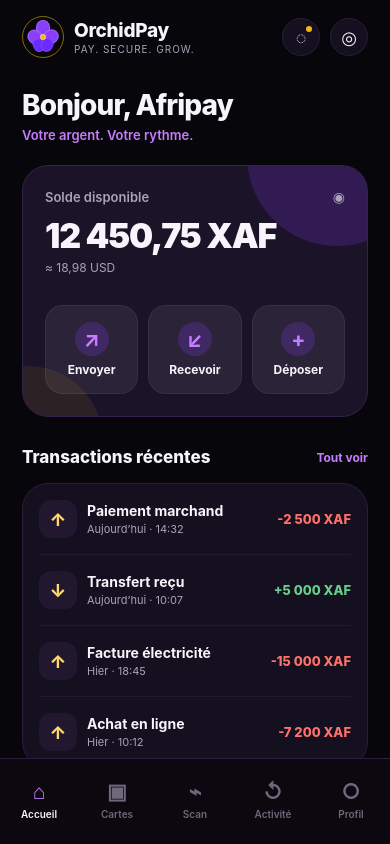
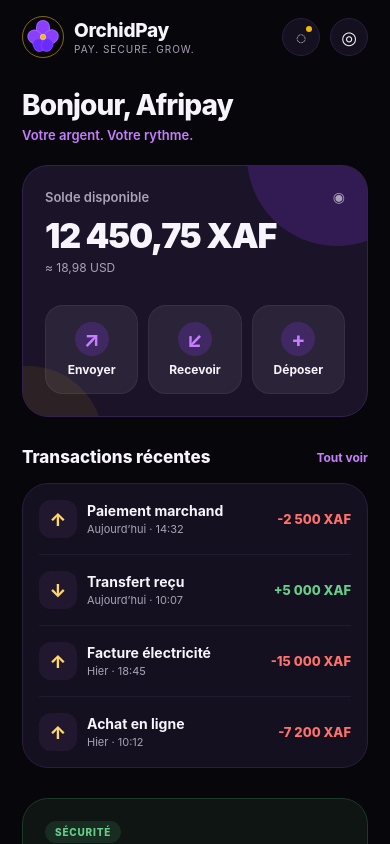
Before and after one commit to adminluxe/orchidpay, a React Native app: screen / in a window 390 px wide. Built offline with nearby package versions, Linux system fonts and the light colour scheme.

Commit message:
feat: wire premium home actions to functional flows

```diff
--- a/src/screens/HomeScreen.tsx
+++ b/src/screens/HomeScreen.tsx
@@ -10,37 +10,20 @@ import {
 } from 'react-native';
 import OrchidMark from '../components/OrchidMark';
 import { colors, radius, spacing } from '../theme';
+import type { Navigate } from '../types';
+import { mockTransactions, walletSnapshot } from '../data/mock';
 
 const actions = [
-  { label: 'Envoyer', symbol: '↗' },
-  { label: 'Recevoir', symbol: '↙' },
-  { label: 'Déposer', symbol: '+' },
+  { label: 'Envoyer', symbol: '↗', route: 'send' as const },
+  { label: 'Recevoir', symbol: '↙', route: 'receive' as const },
+  { label: 'Déposer', symbol: '+', route: 'deposit' as const },
 ];
 
-const transactions = [
-  { title: 'Paiement marchand', meta: "Aujourd’hui · 14:32", amount: '-2 500 XAF', tone: 'danger' },
-  { title: 'Transfert reçu', meta: "Aujourd’hui · 10:07", amount: '+5 000 XAF', tone: 'success' },
-  { title: 'Facture électricité', meta: 'Hier · 18:45', amount: '-15 000 XAF', tone: 'danger' },
-  { title: 'Achat en ligne', meta: 'Hier · 10:12', amount: '-7 200 XAF', tone: 'danger' },
-] as const;
-
-const tabs = [
-  { label: 'Accueil', symbol: '⌂', active: true },
-  { label: 'Cartes', symbol: '▣' },
-  { label: 'Scan', symbol: '⌁' },
-  { label: 'Activité', symbol: '↺' },
-  { label: 'Profil', symbol: '○' },
-];
-
-export default function HomeScreen() {
+export default function HomeScreen({ navigate }: { navigate: Navigate }) {
   return (
     <SafeAreaView style={styles.safeArea}>
       <StatusBar barStyle="light-content" />
-      <View style={styles.root}>
-        <ScrollView
-          contentContainerStyle={styles.content}
-          showsVerticalScrollIndicator={false}
-        >
+      <ScrollView contentContainerStyle={styles.content} showsVerticalScrollIndicator={false}>
         <View style={styles.header}>
           <View style={styles.brandRow}>
             <OrchidMark size={42} />
@@ -49,43 +32,27 @@ export default function HomeScreen() {
               <Text style={styles.brandTagline}>Pay. Secure. Grow.</Text>
             </View>
           </View>
-
           <View style={styles.headerActions}>
-              <TouchableOpacity style={styles.iconButton} activeOpacity={0.8}>
-                <Text style={styles.iconButtonText}>◌</Text>
-                <View style={styles.notificationDot} />
-              </TouchableOpacity>
-              <TouchableOpacity style={styles.iconButton} activeOpacity={0.8}>
-                <Text style={styles.iconButtonText}>◎</Text>
-              </TouchableOpacity>
+            <TouchableOpacity style={styles.iconButton} activeOpacity={0.8}><Text style={styles.iconButtonText}>◌</Text><View style={styles.notificationDot} /></TouchableOpacity>
+            <TouchableOpacity style={styles.iconButton} activeOpacity={0.8} onPress={() => navigate('profile')}><Text style={styles.iconButtonText}>◎</Text></TouchableOpacity>
           </View>
         </View>
 
         <View style={styles.greetingBlock}>
-            <Text style={styles.greeting}>Bonjour, Afripay</Text>
+          <Text style={styles.greeting}>Bonjour, {walletSnapshot.accountName}</Text>
           <Text style={styles.greetingAccent}>Votre argent. Votre rythme.</Text>
         </View>
 
         <View style={styles.balanceCard}>
           <View style={styles.balanceGlowTop} />
           <View style={styles.balanceGlowBottom} />
-            <View style={styles.balanceHeader}>
-              <Text style={styles.balanceLabel}>Solde disponible</Text>
-              <Text style={styles.balanceEye}>◉</Text>
-            </View>
-            <Text style={styles.balanceValue}>12 450,75 XAF</Text>
-            <Text style={styles.balanceFiat}>≈ 18,98 USD</Text>
-
+          <View style={styles.balanceHeader}><Text style={styles.balanceLabel}>Solde disponible</Text><Text style={styles.balanceEye}>◉</Text></View>
+          <Text style={styles.balanceValue}>{walletSnapshot.balance}</Text>
+          <Text style={styles.balanceFiat}>{walletSnapshot.fiat}</Text>
           <View style={styles.actionRow}>
             {actions.map((action) => (
-                <TouchableOpacity
-                  key={action.label}
-                  style={styles.actionButton}
-                  activeOpacity={0.85}
-                >
-                  <View style={styles.actionSymbolWrap}>
-                    <Text style={styles.actionSymbol}>{action.symbol}</Text>
-                  </View>
+              <TouchableOpacity key={action.label} style={styles.actionButton} activeOpacity={0.85} onPress={() => navigate(action.route)}>
+                <View style={styles.actionSymbolWrap}><Text style={styles.actionSymbol}>{action.symbol}</Text></View>
                 <Text style={styles.actionLabel}>{action.label}</Text>
               </TouchableOpacity>
             ))}
@@ -94,374 +61,74 @@ export default function HomeScreen() {
 
         <View style={styles.sectionHeader}>
           <Text style={styles.sectionTitle}>Transactions récentes</Text>
-            <TouchableOpacity activeOpacity={0.8}>
-              <Text style={styles.sectionLink}>Tout voir</Text>
-            </TouchableOpacity>
+          <TouchableOpacity activeOpacity={0.8} onPress={() => navigate('activity')}><Text style={styles.sectionLink}>Tout voir</Text></TouchableOpacity>
         </View>
 
         <View style={styles.transactionCard}>
-            {transactions.map((item, index) => (
-              <View
-                key={`${item.title}-${item.meta}`}
-                style={[
-                  styles.transactionRow,
-                  index < transactions.length - 1 && styles.transactionDivider,
-                ]}
-              >
-                <View style={styles.transactionIcon}>
-                  <Text style={styles.transactionIconText}>
-                    {item.amount.startsWith('+') ? '↓' : '↑'}
-                  </Text>
-                </View>
-                <View style={styles.transactionCopy}>
-                  <Text style={styles.transactionTitle}>{item.title}</Text>
-                  <Text style={styles.transactionMeta}>{item.meta}</Text>
-                </View>
-                <Text
-                  style={[
-                    styles.transactionAmount,
-                    item.tone === 'success' ? styles.amountSuccess : styles.amountDanger,
-                  ]}
-                >
-                  {item.amount}
-                </Text>
+          {mockTransactions.map((item, index) => (
+            <View key={item.id} style={[styles.transactionRow, index < mockTransactions.length - 1 && styles.transactionDivider]}>
+              <View style={styles.transactionIcon}><Text style={styles.transactionIconText}>{item.amount.startsWith('+') ? '↓' : '↑'}</Text></View>
+              <View style={styles.transactionCopy}><Text style={styles.transactionTitle}>{item.title}</Text><Text style={styles.transactionMeta}>{item.meta}</Text></View>
+              <Text style={[styles.transactionAmount, item.tone === 'success' ? styles.amountSuccess : styles.amountDanger]}>{item.amount}</Text>
             </View>
           ))}
         </View>
 
         <View style={styles.insightCard}>
-            <View style={styles.insightBadge}>
-              <Text style={styles.insightBadgeText}>Sécurité</Text>
-            </View>
+          <View style={styles.insightBadge}><Text style={styles.insightBadgeText}>Sécurité</Text></View>
           <Text style={styles.insightTitle}>Votre portefeuille est protégé.</Text>
-            <Text style={styles.insightText}>
-              Les mouvements sensibles demanderont toujours une validation forte avant exécution.
-            </Text>
+          <Text style={styles.insightText}>Les mouvements sensibles demanderont toujours une validation forte avant exécution.</Text>
         </View>
       </ScrollView>
-
-        <View style={styles.tabBar}>
-          {tabs.map((tab) => (
-            <TouchableOpacity key={tab.label} style={styles.tabItem} activeOpacity={0.8}>
-              <Text style={[styles.tabSymbol, tab.active && styles.tabSymbolActive]}>
-                {tab.symbol}
-              </Text>
-              <Text style={[styles.tabLabel, tab.active && styles.tabLabelActive]}>
-                {tab.label}
-              </Text>
-            </TouchableOpacity>
-          ))}
-        </View>
-      </View>
     </SafeAreaView>
   );
 }
 
 const styles = StyleSheet.create({
-  safeArea: {
-    flex: 1,
-    backgroundColor: colors.ink,
-  },
-  root: {
-    flex: 1,
-    backgroundColor: colors.ink,
-  },
-  content: {
-    paddingHorizontal: spacing.lg,
-    paddingTop: spacing.md,
-    paddingBottom: 112,
-  },
-  header: {
-    flexDirection: 'row',
-    alignItems: 'center',
-    justifyContent: 'space-between',
-  },
-  brandRow: {
-    flexDirection: 'row',
-    alignItems: 'center',
-  },
-  brandCopy: {
-    marginLeft: spacing.sm,
-  },
-  brandName: {
-    color: colors.text,
-    fontSize: 19,
-    fontWeight: '800',
-    letterSpacing: -0.3,
-  },
-  brandTagline: {
-    color: colors.textMuted,
-    marginTop: 1,
-    fontSize: 10,
-    letterSpacing: 1,
-    textTransform: 'uppercase',
-  },
-  headerActions: {
-    flexDirection: 'row',
-    gap: spacing.sm,
-  },
-  iconButton: {
-    width: 38,
-    height: 38,
-    borderRadius: 19,
-    backgroundColor: colors.panel,
-    borderWidth: 1,
-    borderColor: colors.panelBorder,
-    alignItems: 'center',
-    justifyContent: 'center',
-  },
-  iconButtonText: {
-    color: colors.text,
-    fontSize: 18,
-  },
-  notificationDot: {
-    position: 'absolute',
-    right: 7,
-    top: 7,
-    width: 6,
-    height: 6,
-    borderRadius: 3,
-    backgroundColor: colors.gold,
-  },
-  greetingBlock: {
-    marginTop: spacing.xl,
-    marginBottom: spacing.lg,
-  },
-  greeting: {
-    color: colors.text,
-    fontSize: 28,
-    fontWeight: '800',
-    letterSpacing: -0.9,
-  },
-  greetingAccent: {
-    color: colors.purpleSoft,
-    fontSize: 13,
-    marginTop: 5,
-    fontWeight: '600',
-  },
-  balanceCard: {
-    overflow: 'hidden',
-    backgroundColor: colors.panelElevated,
-    borderWidth: 1,
-    borderColor: '#35214E',
-    borderRadius: radius.lg,
-    padding: spacing.lg,
-  },
-  balanceGlowTop: {
-    position: 'absolute',
-    width: 180,
-    height: 180,
-    borderRadius: 90,
-    backgroundColor: 'rgba(138,63,252,0.20)',
-    right: -60,
-    top: -100,
-  },
-  balanceGlowBottom: {
-    position: 'absolute',
-    width: 150,
-    height: 150,
-    borderRadius: 75,
-    backgroundColor: 'rgba(240,185,11,0.08)',
-    left: -70,
-    bottom: -100,
-  },
-  balanceHeader: {
-    flexDirection: 'row',
-    justifyContent: 'space-between',
-    alignItems: 'center',
-  },
-  balanceLabel: {
-    color: colors.textMuted,
-    fontSize: 13,
-    fontWeight: '600',
-  },
-  balanceEye: {
-    color: colors.textMuted,
-  },
-  balanceValue: {
-    color: colors.text,
-    fontSize: 34,
-    fontWeight: '900',
-    letterSpacing: -1.2,
-    marginTop: spacing.sm,
-  },
-  balanceFiat: {
-    color: colors.textMuted,
-    fontSize: 12,
-    marginTop: 4,
-  },
-  actionRow: {
-    flexDirection: 'row',
-    gap: spacing.sm,
-    marginTop: spacing.xl,
-  },
-  actionButton: {
-    flex: 1,
-    backgroundColor: 'rgba(255,255,255,0.07)',
-    borderRadius: radius.md,
-    alignItems: 'center',
-    paddingVertical: spacing.md,
-    borderWidth: 1,
-    borderColor: 'rgba(255,255,255,0.06)',
-  },
-  actionSymbolWrap: {
-    width: 34,
-    height: 34,
-    borderRadius: 17,
-    alignItems: 'center',
-    justifyContent: 'center',
-    backgroundColor: 'rgba(138,63,252,0.22)',
-    marginBottom: spacing.xs,
-  },
-  actionSymbol: {
-    color: colors.purpleSoft,
-    fontSize: 21,
-    fontWeight: '700',
-  },
-  actionLabel: {
-    color: colors.text,
-    fontSize: 12,
-    fontWeight: '700',
-  },
-  sectionHeader: {
-    flexDirection: 'row',
-    justifyContent: 'space-between',
-    alignItems: 'center',
-    marginTop: spacing.xl,
-    marginBottom: spacing.md,
-  },
-  sectionTitle: {
-    color: colors.text,
-    fontSize: 17,
-    fontWeight: '800',
-  },
-  sectionLink: {
-    color: colors.purpleSoft,
-    fontSize: 12,
-    fontWeight: '700',
-  },
-  transactionCard: {
-    backgroundColor: colors.panel,
-    borderRadius: radius.lg,
-    borderWidth: 1,
-    borderColor: colors.panelBorder,
-    paddingHorizontal: spacing.md,
-  },
-  transactionRow: {
-    flexDirection: 'row',
-    alignItems: 'center',
-    paddingVertical: spacing.md,
-  },
-  transactionDivider: {
-    borderBottomWidth: StyleSheet.hairlineWidth,
-    borderBottomColor: colors.divider,
-  },
-  transactionIcon: {
-    width: 38,
-    height: 38,
-    borderRadius: 12,
-    backgroundColor: '#211830',
-    alignItems: 'center',
-    justifyContent: 'center',
-    marginRight: spacing.sm,
-  },
-  transactionIconText: {
-    color: colors.goldSoft,
-    fontSize: 18,
-    fontWeight: '800',
-  },
-  transactionCopy: {
-    flex: 1,
-  },
-  transactionTitle: {
-    color: colors.text,
-    fontSize: 14,
-    fontWeight: '700',
-  },
-  transactionMeta: {
-    color: colors.textMuted,
-    marginTop: 3,
-    fontSize: 11,
-  },
-  transactionAmount: {
-    fontSize: 13,
-    fontWeight: '800',
-  },
-  amountSuccess: {
-    color: colors.success,
-  },
-  amountDanger: {
-    color: colors.danger,
-  },
-  insightCard: {
-    marginTop: spacing.xl,
-    borderRadius: radius.lg,
-    padding: spacing.lg,
-    backgroundColor: '#0E1512',
-    borderWidth: 1,
-    borderColor: '#1C3929',
-  },
-  insightBadge: {
-    alignSelf: 'flex-start',
-    backgroundColor: 'rgba(102,208,139,0.12)',
-    borderRadius: radius.pill,
-    paddingHorizontal: spacing.sm,
-    paddingVertical: 5,
-    marginBottom: spacing.sm,
-  },
-  insightBadgeText: {
-    color: colors.success,
-    fontSize: 10,
-    fontWeight: '800',
-    letterSpacing: 0.8,
-    textTransform: 'uppercase',
-  },
-  insightTitle: {
-    color: colors.text,
-    fontSize: 16,
-    fontWeight: '800',
-  },
-  insightText: {
-    color: colors.textMuted,
-    fontSize: 12,
-    lineHeight: 18,
-    marginTop: 6,
-  },
-  tabBar: {
-    position: 'absolute',
-    left: 0,
-    right: 0,
-    bottom: 0,
-    height: 86,
-    paddingBottom: 14,
-    paddingTop: 10,
-    flexDirection: 'row',
-    alignItems: 'center',
-    justifyContent: 'space-around',
-    backgroundColor: '#0B0810',
-    borderTopWidth: StyleSheet.hairlineWidth,
-    borderTopColor: colors.panelBorder,
-  },
-  tabItem: {
-    flex: 1,
-    alignItems: 'center',
-    justifyContent: 'center',
-  },
-  tabSymbol: {
-    color: '#6F687B',
-    fontSize: 21,
-    fontWeight: '700',
-  },
-  tabSymbolActive: {
-    color: colors.purpleSoft,
-  },
-  tabLabel: {
-    color: '#6F687B',
-    fontSize: 10,
-    marginTop: 4,
-    fontWeight: '600',
-  },
-  tabLabelActive: {
-    color: colors.text,
-  },
+  safeArea: { flex: 1, backgroundColor: colors.ink },
+  content: { paddingHorizontal: spacing.lg, paddingTop: spacing.md, paddingBottom: spacing.xxl },
+  header: { flexDirection: 'row', alignItems: 'center', justifyContent: 'space-between' },
+  brandRow: { flexDirection: 'row', alignItems: 'center' },
+  brandCopy: { marginLeft: spacing.sm },
+  brandName: { color: colors.text, fontSize: 19, fontWeight: '800', letterSpacing: -0.3 },
+  brandTagline: { color: colors.textMuted, marginTop: 1, fontSize: 10, letterSpacing: 1, textTransform: 'uppercase' },
+  headerActions: { flexDirection: 'row', gap: spacing.sm },
+  iconButton: { width: 38, height: 38, borderRadius: 19, backgroundColor: colors.panel, borderWidth: 1, borderColor: colors.panelBorder, alignItems: 'center', justifyContent: 'center' },
+  iconButtonText: { color: colors.text, fontSize: 18 },
+  notificationDot: { position: 'absolute', right: 7, top: 7, width: 6, height: 6, borderRadius: 3, backgroundColor: colors.gold },
+  greetingBlock: { marginTop: spacing.xl, marginBottom: spacing.lg },
+  greeting: { color: colors.text, fontSize: 28, fontWeight: '800', letterSpacing: -0.9 },
+  greetingAccent: { color: colors.purpleSoft, fontSize: 13, marginTop: 5, fontWeight: '600' },
+  balanceCard: { overflow: 'hidden', backgroundColor: colors.panelElevated, borderWidth: 1, borderColor: '#35214E', borderRadius: radius.lg, padding: spacing.lg },
+  balanceGlowTop: { position: 'absolute', width: 180, height: 180, borderRadius: 90, backgroundColor: 'rgba(138,63,252,0.20)', right: -60, top: -100 },
+  balanceGlowBottom: { position: 'absolute', width: 150, height: 150, borderRadius: 75, backgroundColor: 'rgba(240,185,11,0.08)', left: -70, bottom: -100 },
+  balanceHeader: { flexDirection: 'row', justifyContent: 'space-between', alignItems: 'center' },
+  balanceLabel: { color: colors.textMuted, fontSize: 13, fontWeight: '600' },
+  balanceEye: { color: colors.textMuted },
+  balanceValue: { color: colors.text, fontSize: 34, fontWeight: '900', letterSpacing: -1.2, marginTop: spacing.sm },
+  balanceFiat: { color: colors.textMuted, fontSize: 12, marginTop: 4 },
+  actionRow: { flexDirection: 'row', gap: spacing.sm, marginTop: spacing.xl },
+  actionButton: { flex: 1, backgroundColor: 'rgba(255,255,255,0.07)', borderRadius: radius.md, alignItems: 'center', paddingVertical: spacing.md, borderWidth: 1, borderColor: 'rgba(255,255,255,0.06)' },
+  actionSymbolWrap: { width: 34, height: 34, borderRadius: 17, alignItems: 'center', justifyContent: 'center', backgroundColor: 'rgba(138,63,252,0.22)', marginBottom: spacing.xs },
+  actionSymbol: { color: colors.purpleSoft, fontSize: 21, fontWeight: '700' },
+  actionLabel: { color: colors.text, fontSize: 12, fontWeight: '700' },
+  sectionHeader: { flexDirection: 'row', justifyContent: 'space-between', alignItems: 'center', marginTop: spacing.xl, marginBottom: spacing.md },
+  sectionTitle: { color: colors.text, fontSize: 17, fontWeight: '800' },
+  sectionLink: { color: colors.purpleSoft, fontSize: 12, fontWeight: '700' },
+  transactionCard: { backgroundColor: colors.panel, borderRadius: radius.lg, borderWidth: 1, borderColor: colors.panelBorder, paddingHorizontal: spacing.md },
+  transactionRow: { flexDirection: 'row', alignItems: 'center', paddingVertical: spacing.md },
+  transactionDivider: { borderBottomWidth: StyleSheet.hairlineWidth, borderBottomColor: colors.divider },
+  transactionIcon: { width: 38, height: 38, borderRadius: 12, backgroundColor: '#211830', alignItems: 'center', justifyContent: 'center', marginRight: spacing.sm },
+  transactionIconText: { color: colors.goldSoft, fontSize: 18, fontWeight: '800' },
+  transactionCopy: { flex: 1 },
+  transactionTitle: { color: colors.text, fontSize: 14, fontWeight: '700' },
+  transactionMeta: { color: colors.textMuted, marginTop: 3, fontSize: 11 },
+  transactionAmount: { fontSize: 13, fontWeight: '800' },
+  amountSuccess: { color: colors.success },
+  amountDanger: { color: colors.danger },
+  insightCard: { marginTop: spacing.xl, borderRadius: radius.lg, padding: spacing.lg, backgroundColor: '#0E1512', borderWidth: 1, borderColor: '#1C3929' },
+  insightBadge: { alignSelf: 'flex-start', backgroundColor: 'rgba(102,208,139,0.12)', borderRadius: radius.pill, paddingHorizontal: spacing.sm, paddingVertical: 5, marginBottom: spacing.sm },
+  insightBadgeText: { color: colors.success, fontSize: 10, fontWeight: '800', letterSpacing: 0.8, textTransform: 'uppercase' },
+  insightTitle: { color: colors.text, fontSize: 16, fontWeight: '800' },
+  insightText: { color: colors.textMuted, fontSize: 12, lineHeight: 18, marginTop: 6 },
 });
```
Lines whose indentation alone changed are shown as unchanged.
